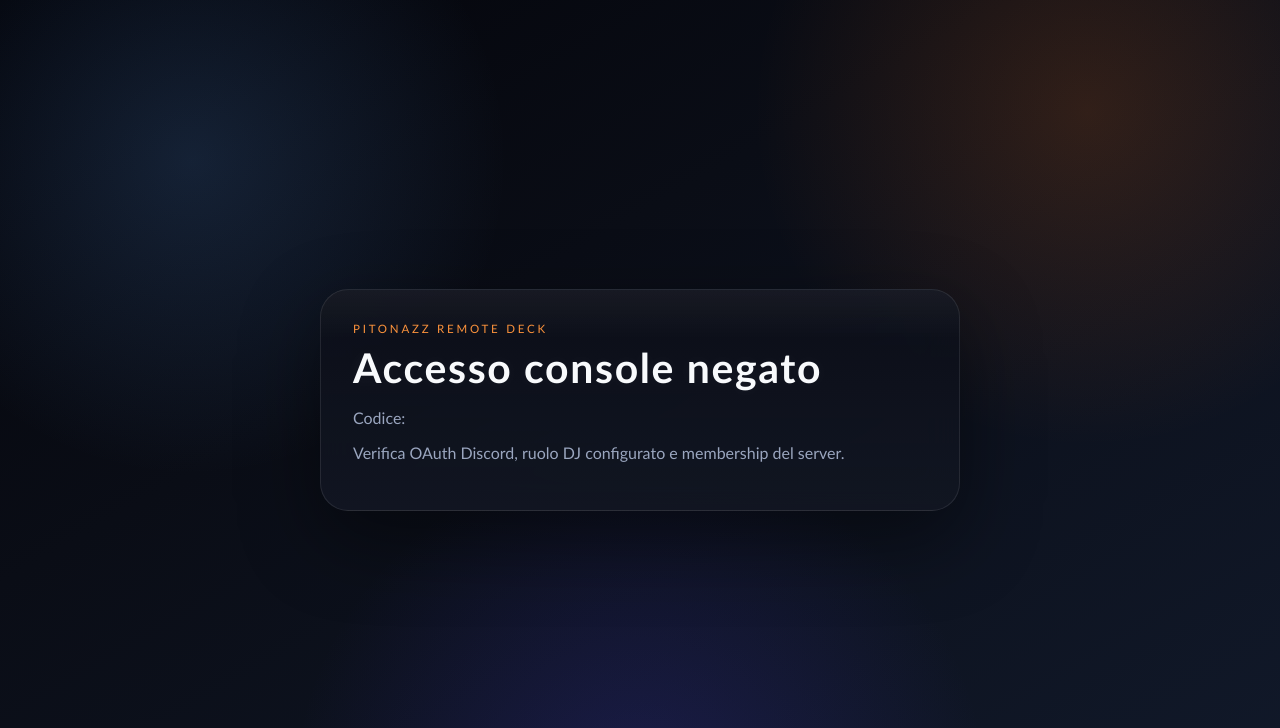
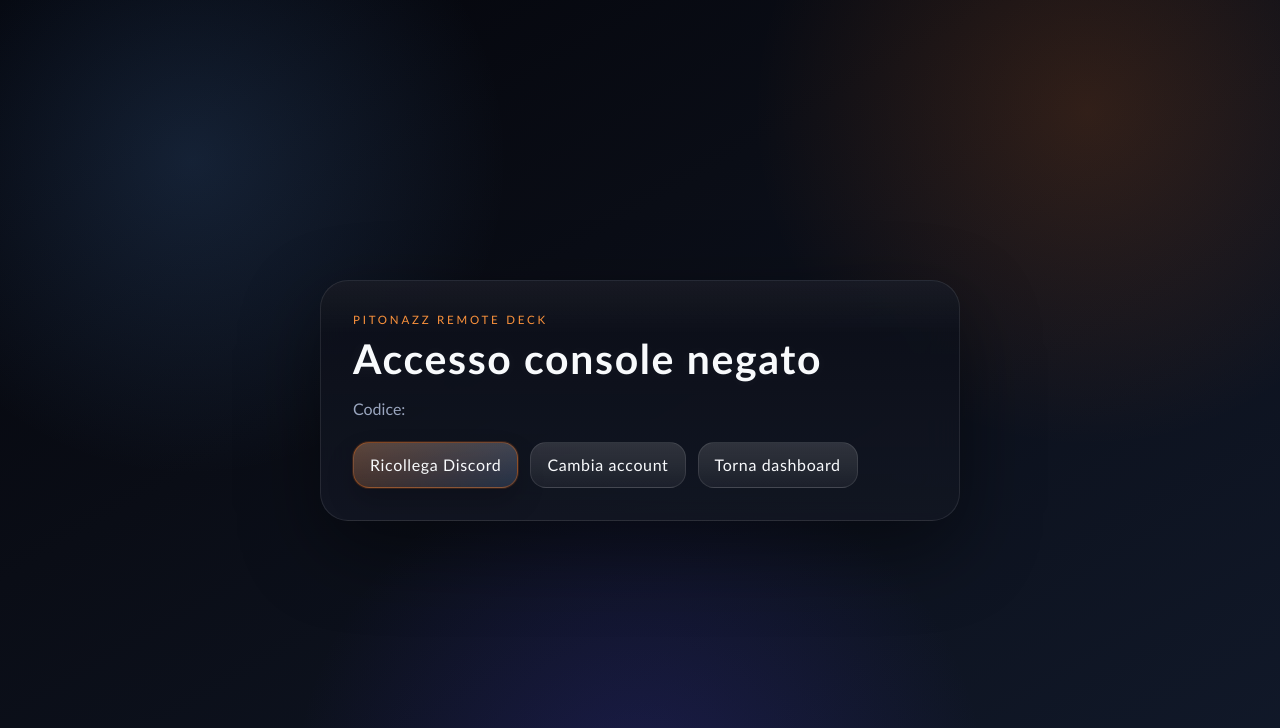
Before and after one commit to Sessionn/Pytonazz2026, a Python web app: template data/database/dashboard/templates/dj_console_error.html in a window 1280 px wide. Shown: the top 728 px of the page. Run offline with Jinja, Linux system fonts and the light colour scheme; the template is opened without the code that fills it: most values are stand-ins (such as "Sample title", 1, 10 or a date in 2020).

Commit message:
Modifiche pagina di errore dj e distinzione errori auth

```diff
--- a/data/database/dashboard/static/css/dj_console.css
+++ b/data/database/dashboard/static/css/dj_console.css
@@ -1022,6 +1022,44 @@ button.is-active {
   padding: 32px;
 }
 
+.error-actions {
+  display: flex;
+  flex-wrap: wrap;
+  gap: 12px;
+  margin-top: 24px;
+}
+
+.error-action {
+  display: inline-flex;
+  align-items: center;
+  justify-content: center;
+  min-height: 46px;
+  padding: 12px 16px;
+  border-radius: 16px;
+  border: 1px solid rgba(255,255,255,0.1);
+  background:
+    linear-gradient(180deg, rgba(255,255,255,0.12), rgba(255,255,255,0.03)),
+    rgba(255,255,255,0.02);
+  color: var(--text);
+  text-decoration: none;
+  letter-spacing: 0.04em;
+  transition: transform 160ms ease, box-shadow 180ms ease, border-color 180ms ease;
+}
+
+.error-action:hover {
+  transform: translateY(-1px);
+  border-color: rgba(249,115,22,0.28);
+  box-shadow: 0 10px 24px rgba(0,0,0,0.2);
+}
+
+.error-action.primary {
+  border-color: rgba(249,115,22,0.36);
+  background:
+    linear-gradient(180deg, rgba(255,255,255,0.14), rgba(255,255,255,0.04)),
+    linear-gradient(135deg, rgba(249,115,22,0.22), rgba(96,165,250,0.14));
+  box-shadow: 0 0 0 1px rgba(249,115,22,0.16), 0 14px 28px rgba(0,0,0,0.18);
+}
+
 @keyframes platterSpin {
   from { transform: rotate(var(--scratch-rotate, 0deg)); }
   to { transform: rotate(calc(var(--scratch-rotate, 0deg) + 360deg)); }
--- a/data/database/dashboard/templates/dj_console_error.html
+++ b/data/database/dashboard/templates/dj_console_error.html
@@ -11,7 +11,16 @@
     <p class="eyebrow">Pitonazz Remote Deck</p>
     <h1>Accesso console negato</h1>
     <p class="error-copy">Codice: <strong>{{ error_code }}</strong></p>
-    <p class="error-copy">Verifica OAuth Discord, ruolo DJ configurato e membership del server.</p>
+    <p class="error-copy">{{ error_message }}</p>
+    <div class="error-actions">
+      {% if reconnect_url %}
+      <a class="error-action primary" href="{{ reconnect_url }}">Ricollega Discord</a>
+      {% endif %}
+      {% if guild_id %}
+      <a class="error-action" href="{{ url_for('dj_console_login', guild_id=guild_id) }}">Cambia account</a>
+      {% endif %}
+      <a class="error-action" href="{{ url_for('index') }}">Torna dashboard</a>
+    </div>
   </main>
 </body>
 </html>
```
Also changed, not shown: data/database/dashboard/app.py (+25 -3 lines).
